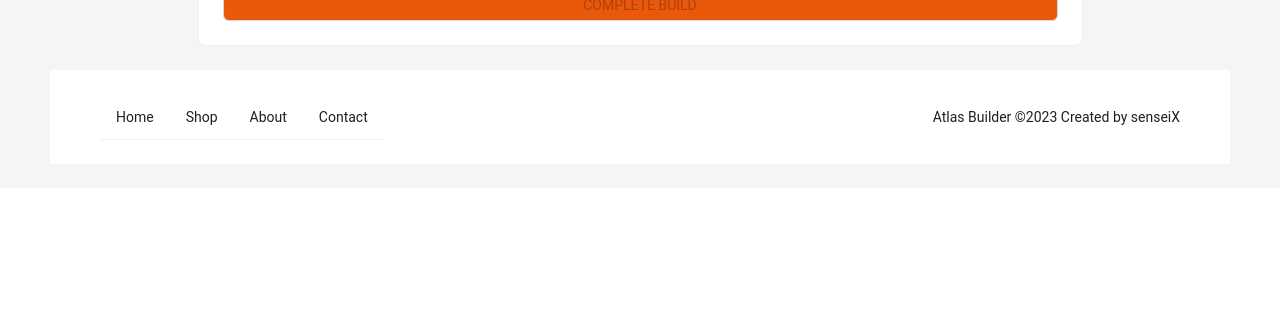
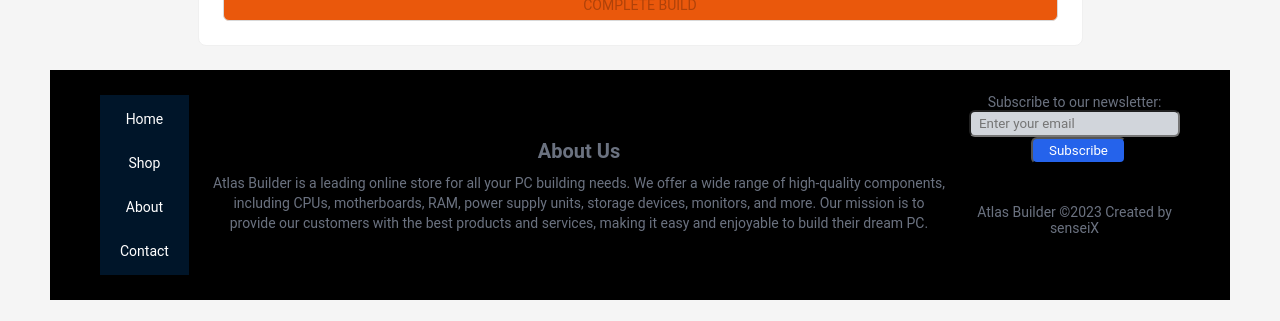
Before and after one commit to senseix21/atlas-builder-frontend-a6, a Next.js app: page /pc-builder in a window 1280 px wide. Shown: the part 615-936 px from the top of the page. Before the commit the page ends 803 px from the top, so only its background shows below. Built offline with nearby package versions, Linux system fonts and the light colour scheme; no server answers.

Commit message:
Updated footer comp.

```diff
--- a/src/components/ui/FooterComponent.jsx
+++ b/src/components/ui/FooterComponent.jsx
@@ -3,30 +3,59 @@ import Link from 'next/link';
 
 const { Footer } = Layout;
 
-const footerNavItems = [
-    { title: 'Home', key: 'home', link: '/' },
-    { title: 'Shop', key: 'shop', link: '/shop' },
-    { title: 'About', key: 'about', link: '/about' },
-    { title: 'Contact', key: 'contact', link: '/contact' },
-];
+
 
 const FooterComponent = () => {
     return (
-        <Footer style={{
-            textAlign: 'center',
-            display: "flex",
-            justifyContent: 'space-between',
-            alignItems: 'center',
-            backgroundColor: 'white',
-        }}>
-            <Menu theme="light" mode="horizontal" >
-                {footerNavItems.map((item) => (
-                    <Menu.Item key={item.key}>
-                        <Link href={item.link}>{item.title}</Link>
-                    </Menu.Item>
-                ))}
+        <Footer className="text-center bg-black text-white md:flex md:justify-between md:items-center">
+            <Menu theme="dark" mode="vertical" className="mb-4 md:mb-0">
+                <Menu.Item>
+                    <Link href={'/'}>
+                        <p className="text-white">Home</p>
+                    </Link>
+                </Menu.Item>
+                <Menu.Item>
+                    <Link href={'/shop'}>
+                        <p className="text-white">Shop</p>
+                    </Link>
+                </Menu.Item>
+                <Menu.Item>
+                    <Link href={'/about'}>
+                        <p className="text-white">About</p>
+                    </Link>
+                </Menu.Item>
+                <Menu.Item>
+                    <Link href={'/contact'}>
+                        <p className="text-white">Contact</p>
+                    </Link>
+                </Menu.Item>
+
             </Menu>
-            Atlas Builder ©2023 Created by senseiX
+            <div className="text-gray-500 mx-5">
+                <h2 className="text-xl font-semibold mb-2">About Us</h2>
+                <p className="text-sm ">
+                    Atlas Builder is a leading online store for all your PC building needs.
+                    We offer a wide range of high-quality components, including CPUs,
+                    motherboards, RAM, power supply units, storage devices, monitors, and more.
+                    Our mission is to provide our customers with the best products and services,
+                    making it easy and enjoyable to build their dream PC.
+                </p>
+            </div>
+            <div className="text-gray-500 mb-4 md:mb-0">
+                <p>Subscribe to our newsletter:</p>
+                <input
+                    type="text"
+                    placeholder="Enter your email"
+                    className="bg-gray-300 px-2 py-1 rounded-md text-black"
+                />
+                <button className="bg-blue-600 text-white px-4 py-1 ml-2 rounded-md">
+                    Subscribe
+                </button>
+                <p className="text-gray-500 my-10">
+                    Atlas Builder ©2023 Created by senseiX
+                </p>
+            </div>
+
         </Footer>
     );
 };
```
